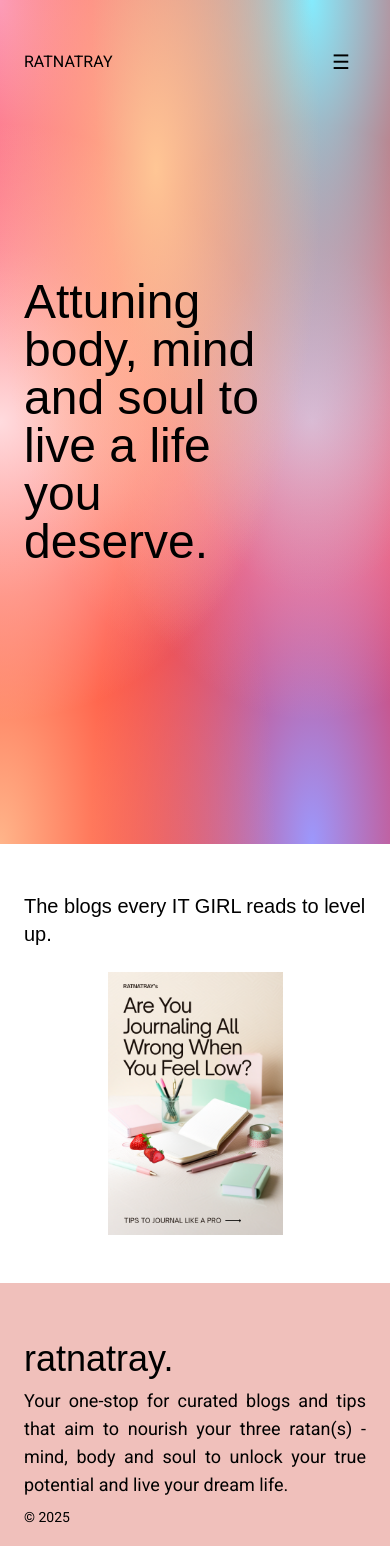
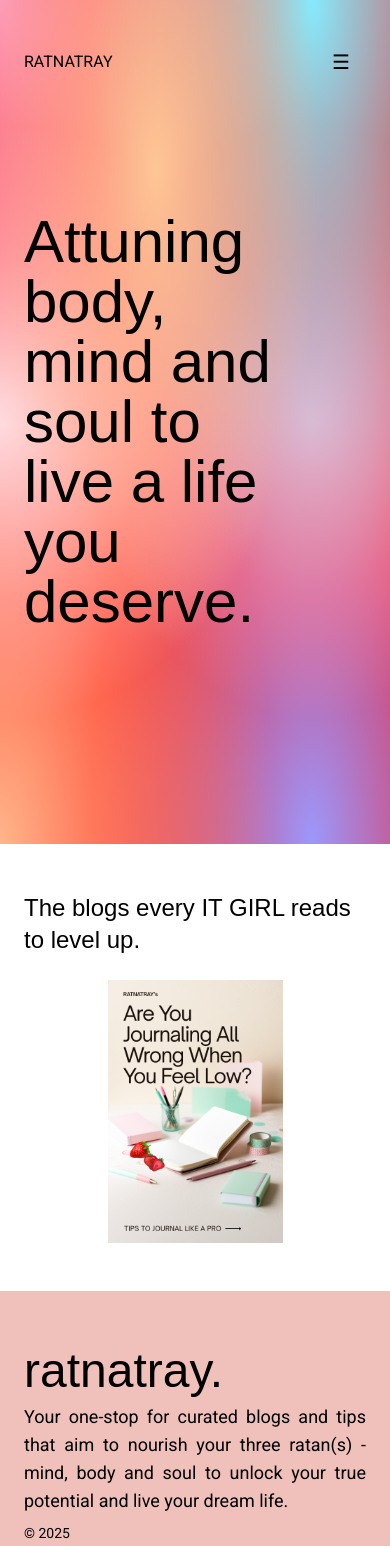
Before and after one commit to PalakJain9/Rtntry, a Next.js app: page / in a window 390 px wide. Shown: the top 1546 px of the page. Built offline with nearby package versions, Linux system fonts and the light colour scheme; a web font is replaced by a local one.

Commit message:
fixed more responsivness

```diff
--- a/app/blogPallet.tsx
+++ b/app/blogPallet.tsx
@@ -10,7 +10,7 @@ const BlogPallet = () => {
             id='blog'
             className='flex flex-col items-center w-[100vw] h-full universalPadding gap-[1.5rem] md:gap-[2rem] lg:gap-[3rem]'
         >
-            <h1 className='text-xl md:text-2xl lg:text-6xl'>
+            <h1 className='text-2xl lg:text-6xl'>
                 The blogs every IT GIRL reads to level up.
             </h1>
 
--- a/app/footer.tsx
+++ b/app/footer.tsx
@@ -10,7 +10,7 @@ export default function Footer () {
           className="flex flex-col justify-start items-start gap-[0.5rem] text-lg lg:text-xl w-full lg:w-3/5"
         >
           <h1
-            className="text-4xl md:text-[6xl] lg:text-8xl"
+            className="text-5xl md:text-6xl lg:text-8xl"
           >
             ratnatray.
           </h1>
--- a/app/globals.css
+++ b/app/globals.css
@@ -100,5 +100,5 @@ h1, h2, h3, h4, h5, h6 {
 }
 
 .positionFromtopAbout {
-  @apply absolute top-[7rem] md:top-[0rem] md:static
+  @apply absolute top-[13%] md:top-[0rem] md:static
 }
--- a/app/hero.tsx
+++ b/app/hero.tsx
@@ -12,7 +12,7 @@ const Hero = () => {
                 className="universalPadding w-full flex justify-start items-center"
             >
                 <h1
-                    className="text-5xl md:text-7xl lg:text-9xl/28 w-3/4 text-black"
+                    className="text-6xl md:text-7xl lg:text-9xl/28 w-3/4 text-black"
                 >
                     Attuning body, mind and soul to live a life you deserve.
                 </h1>
```
